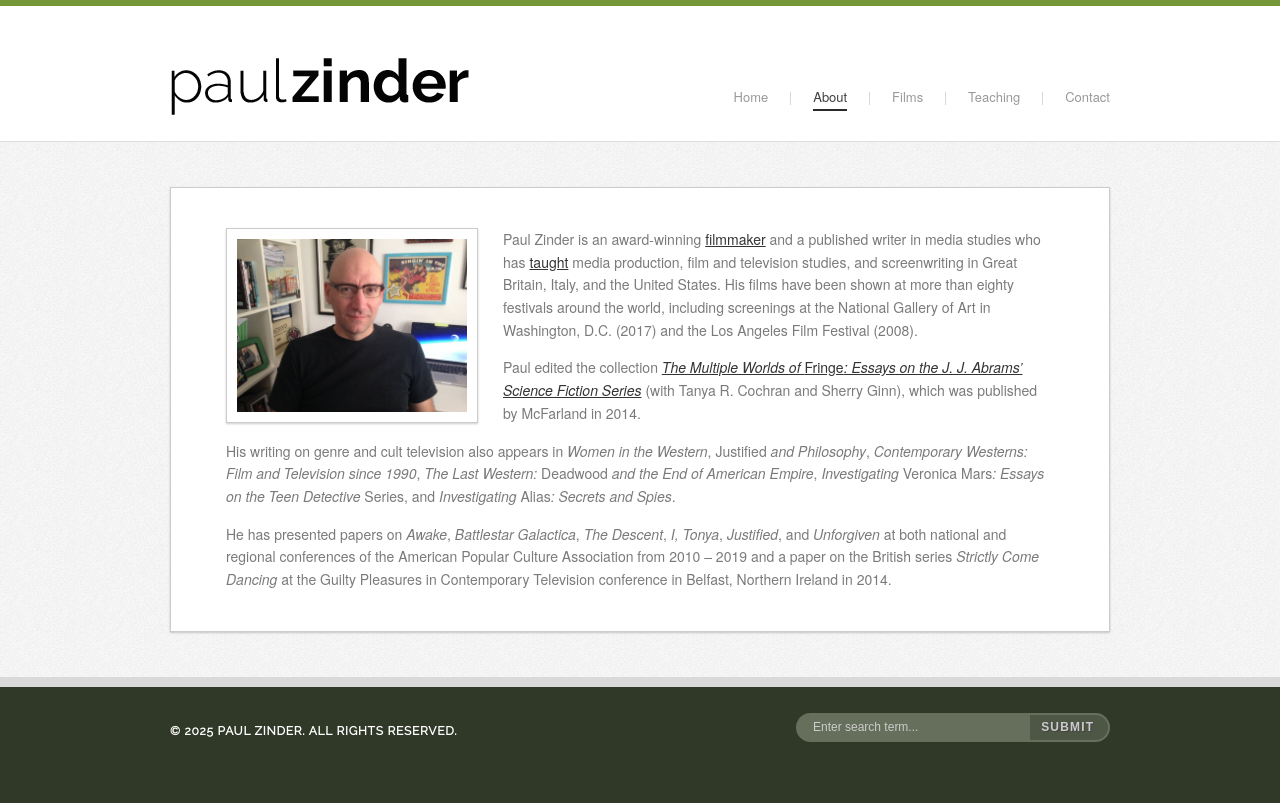
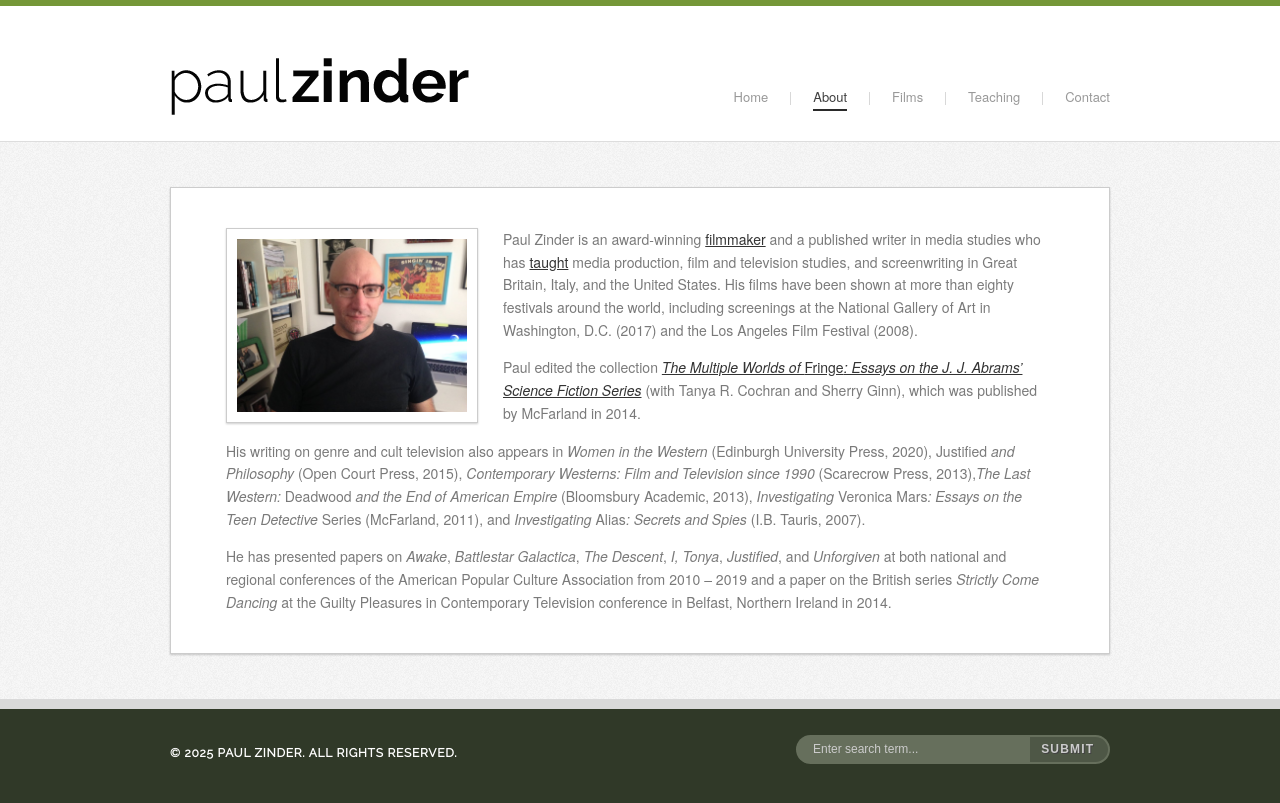
Before and after one commit to jennysharps/paul-zinder-static, a Jekyll site: the page built from about.md, in a window 1280 px wide. Shown: the top 803 px of the page. Built offline with Jekyll 4.4.1, drawn with Linux system fonts in a browser that asks for light colours.

Commit message:
Add back publishers and dates to about page

```diff
--- a/about.md
+++ b/about.md
@@ -16,6 +16,6 @@
 
 Paul edited the collection <a title="The Multiple Worlds of Fringe: Essays on the J.J. Abrams Science Fiction Series" href="http://www.amazon.com/Multiple-Worlds-Fringe-Science-Fiction/dp/0786475676/ref=sr_1_1?s=books&amp;ie=UTF8&amp;qid=1433589206&amp;sr=1-1&amp;keywords=multiple+worlds+of+fringe" target="_blank" rel="noopener noreferrer"><cite>The Multiple Worlds of </cite>Fringe<cite>: Essays on the J. J. Abrams&#8217; Science Fiction Series</cite></a> (with Tanya R. Cochran and Sherry Ginn), which was published by McFarland in 2014.
 
-His writing on genre and cult television also appears in <cite>Women in the Western</cite>, <cite><cite>Justified</cite> and Philosophy</cite>, <cite>Contemporary Westerns: Film and Television since 1990</cite>, <cite>The Last Western: <cite>Deadwood</cite> and the End of American Empire</cite>, <cite>Investigating <cite>Veronica Mars</cite>: Essays on the Teen Detective</cite> Series, and <cite>Investigating <cite>Alias</cite>: Secrets and Spies</cite>.
+His writing on genre and cult television also appears in <cite>Women in the Western</cite> (Edinburgh University Press, 2020), <cite><cite>Justified</cite> and Philosophy</cite> (Open Court Press, 2015), <cite>Contemporary Westerns: Film and Television since 1990</cite> (Scarecrow Press, 2013),<cite>The Last Western: <cite>Deadwood</cite> and the End of American Empire</cite> (Bloomsbury Academic, 2013), <cite>Investigating <cite>Veronica Mars</cite>: Essays on the Teen Detective</cite> Series (McFarland, 2011), and <cite>Investigating <cite>Alias</cite>: Secrets and Spies</cite> (I.B. Tauris, 2007).
 
 He has presented papers on <cite>Awake</cite>, <cite>Battlestar Galactica</cite>, <cite>The Descent</cite>, <cite>I, Tonya</cite>, <cite>Justified</cite>, and <cite>Unforgiven</cite> at both national and regional conferences of the American Popular Culture Association from 2010 – 2019 and a paper on the British series <cite>Strictly Come Dancing</cite>  at the Guilty Pleasures in Contemporary Television conference in Belfast, Northern Ireland in 2014.
```
